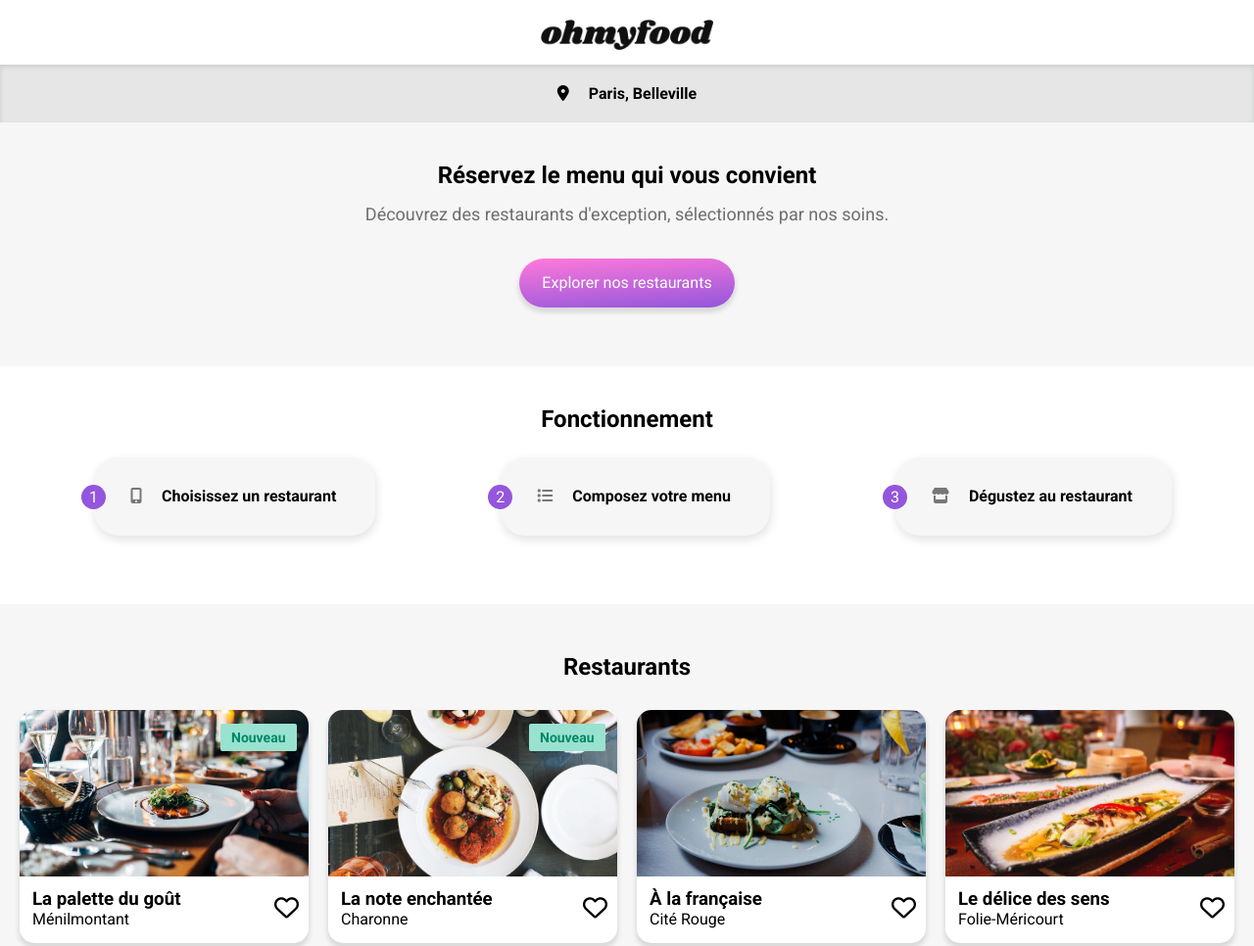
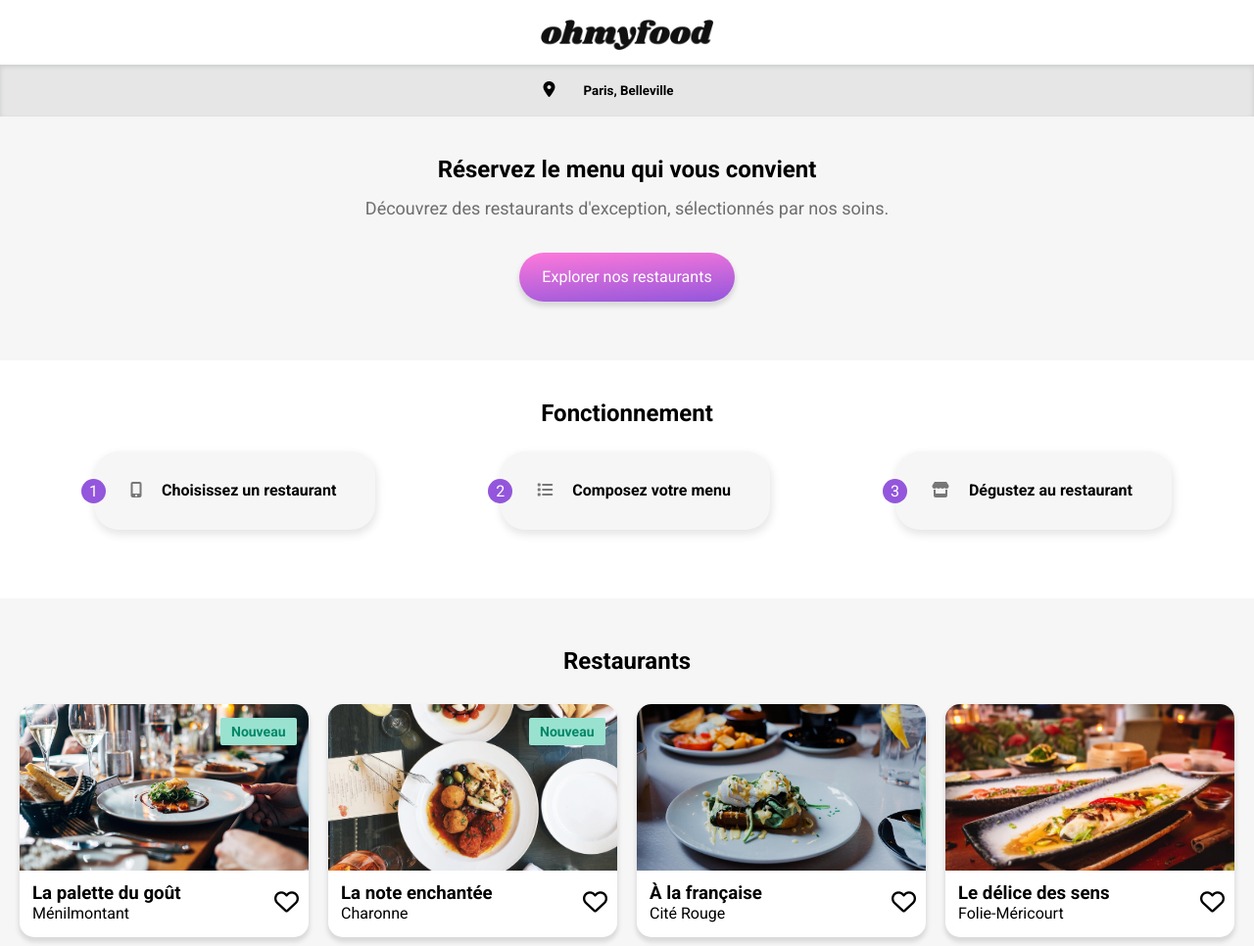
Before and after one commit to Karvaneg/OC_P3, a website: page index.html in a window 1280 px wide. Shown: the top 966 px of the page at 98% size. Drawn offline with Linux system fonts and the light colour scheme; a web font is replaced by a local one.

Commit message:
Modification partie localisation page d'accueil
Partie localisation déplacée du header au main et ajout d'un input et sa  mise en forme, création d'un fichier partiel localisation.scss

```diff
--- a/index.html
+++ b/index.html
@@ -34,12 +34,17 @@
             <div class="header_logo">
                 <a href="index.html"><img class="header_logo_image" src="./images/logo/ohmyfood.png" alt="Ohmyfood ! - Réservez le menu qui vous convient !" title="Ohmyfood ! - Réservez le menu qui vous convient !"></a>
             </div>
-            <div class="header_localisation">
-                <i class="fa-solid fa-location-dot"></i><p class="header_localisation_selection-lieu">Paris, Belleville</p>
-            </div>
+
         </header>
         <!--Corps de la page-->
         <main class="commencer_chargement">
+            <!--Partie localisation-->
+            <div class="localisation">
+                <form action="#" method="post">
+                    <i class="fa-solid fa-location-dot"></i>
+                    <input type="search" name="localisation" class="localisation_selection-lieu" value="Paris, Belleville">
+                </form>
+            </div>
             <!-- Partie recherche -->
             <section class="recherche">
                 <div class="recherche_titre">
--- a/sass/components/_animations.scss
+++ b/sass/components/_animations.scss
@@ -22,7 +22,7 @@
                     border-radius: 2px;
                     -webkit-box-shadow: 2px 2px 5px 2px #D2D2D2;
                     box-shadow: 2px 2px 5px 2px #D2D2D2;
-                    animation:  cubic-bezier(0.955, -0.010, 1.000, 1.000) inclinaison-dominos;
+                    animation: cubic-bezier(0.955, -0.010, 1.000, 1.000) inclinaison-dominos;
                     animation-fill-mode: forwards;
                     transform-origin: 100% 100%;
                         &.primary-color{
--- a/sass/components/_fonctionnement.scss
+++ b/sass/components/_fonctionnement.scss
@@ -8,6 +8,7 @@
     }
 }
 ol {
+    /* On réinitialise compteListe à 0 */
     counter-reset: compteListe;
   & li::before {
     counter-increment: compteListe 1;/*incrémente de 1 en 1*/
--- a/sass/components/_header.scss
+++ b/sass/components/_header.scss
@@ -13,19 +13,6 @@
         margin-bottom: 15px
         }
     }
-    &_localisation{
-        box-shadow: inset 0px 2px 5px $background-color-localisation;
-        display: flex;
-        justify-content: center;
-        align-items: center;
-        background: #e6e6e7;
-        padding-top: 20px;
-        padding-bottom: 20px;
-        &_selection-lieu{
-            font-weight: bold;
-            margin-left: 20px;
-        }
-    }
     &_retour_accueil{
         position: absolute;
         left: 20px;
--- /dev/null
+++ b/sass/components/_localisation.scss
@@ -0,0 +1,39 @@
+.localisation{
+    box-shadow: inset 0px 2px 5px $background-color-localisation-ombre;
+    display: flex;
+    justify-content: center;
+    align-items: center;
+    background: $background-color-localisation;
+    padding-top: 15px;
+    padding-bottom: 15px;
+    &_selection-lieu{
+        text-align: center;
+        background: none;
+        border: none;
+        font-weight: bold;
+        height: 20px;
+    }
+}
+input[type="search"]{
+    height: 23px;
+    &:focus{
+      background-color: $tertiary-color;
+      color: white;
+    }
+    &:active{
+      background-color: $tertiary-color;
+      color: white;
+    }
+    &:-webkit-autofill{
+      box-shadow: 0 0 0px 1000px $background-color-localisation inset;
+      -webkit-box-shadow: 0 0 0px 1000px $background-color-localisation inset;
+      &:hover{
+        box-shadow: 0 0 0px 1000px $background-color-localisation inset;
+        -webkit-box-shadow: 0 0 0px 1000px $background-color-localisation inset;
+      }
+      &:focus{
+        box-shadow: 0 0 0px 1000px $background-color-localisation inset;
+        -webkit-box-shadow: 0 0 0px 1000px $background-color-localisation inset;
+      }
+    }
+}
--- a/sass/components/_variables.scss
+++ b/sass/components/_variables.scss
@@ -4,7 +4,9 @@ $primary-color: #9356DC;
 $secondary-color: #FF79DA;
 $tertiary-color: #99E2D0;
 $background-color-main: #f6f6f6;
-$background-color-localisation: #cacbcb;
+$background-color-localisation: #e6e6e7;
+$background-color-localisation-ombre: #cacbcb;
+$border-input-localisation-focus: #6e6e6e;
 $color-text-recherche-accueil: #6e6e6e;
 $desktop-version: "992px";
 $tablette-version: "768px";
--- a/sass/main.scss
+++ b/sass/main.scss
@@ -3,6 +3,7 @@
 @import "./components/global";
 @import "./components/animations";
 @import "./components/header";
+@import "./components/localisation";
 @import "./components/search";
 @import "./components/fonctionnement";
 @import "./components/restaurants/restaurants_accueil";
```
Also changed, not shown: style.css, 1 other file.
